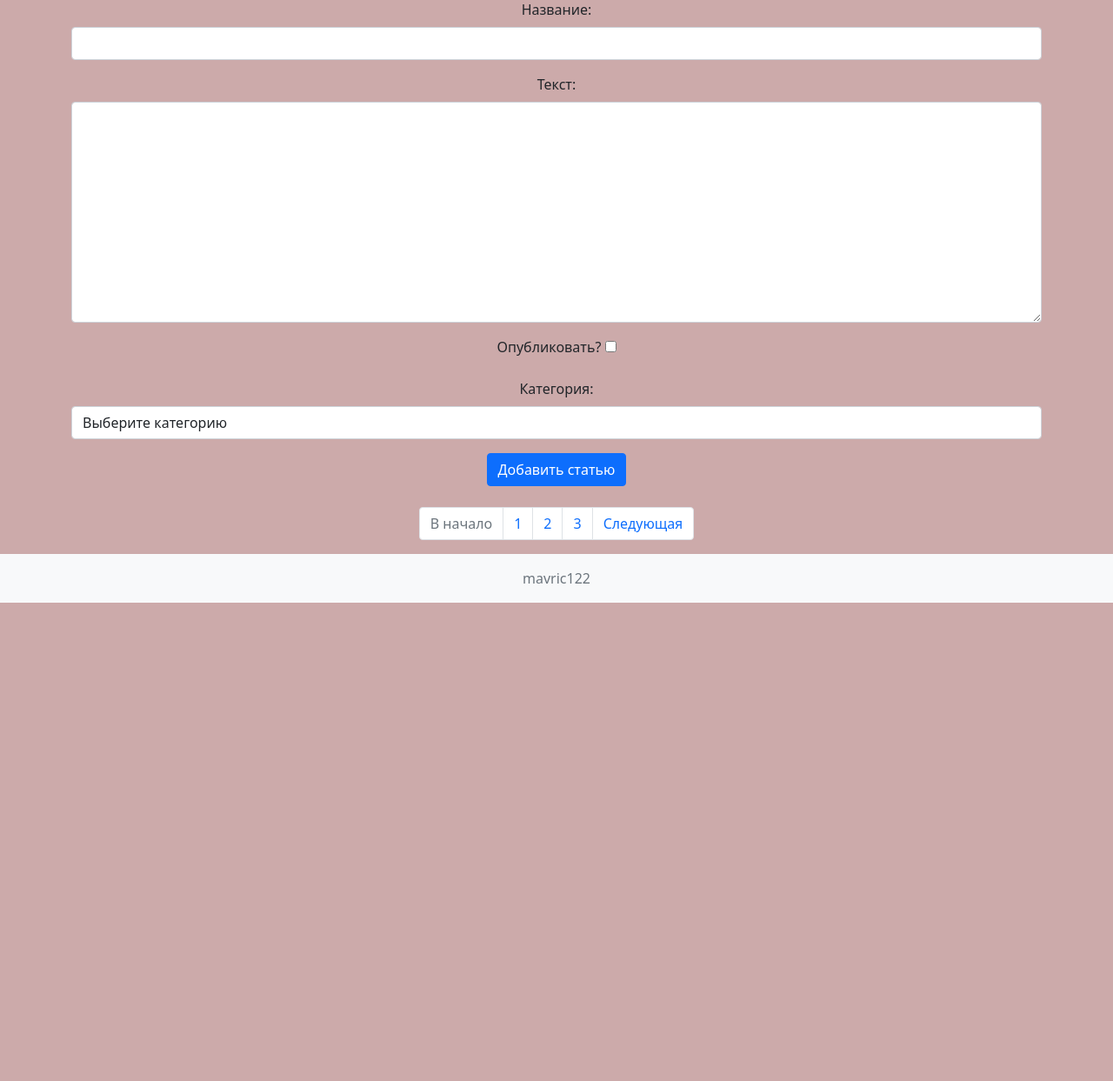
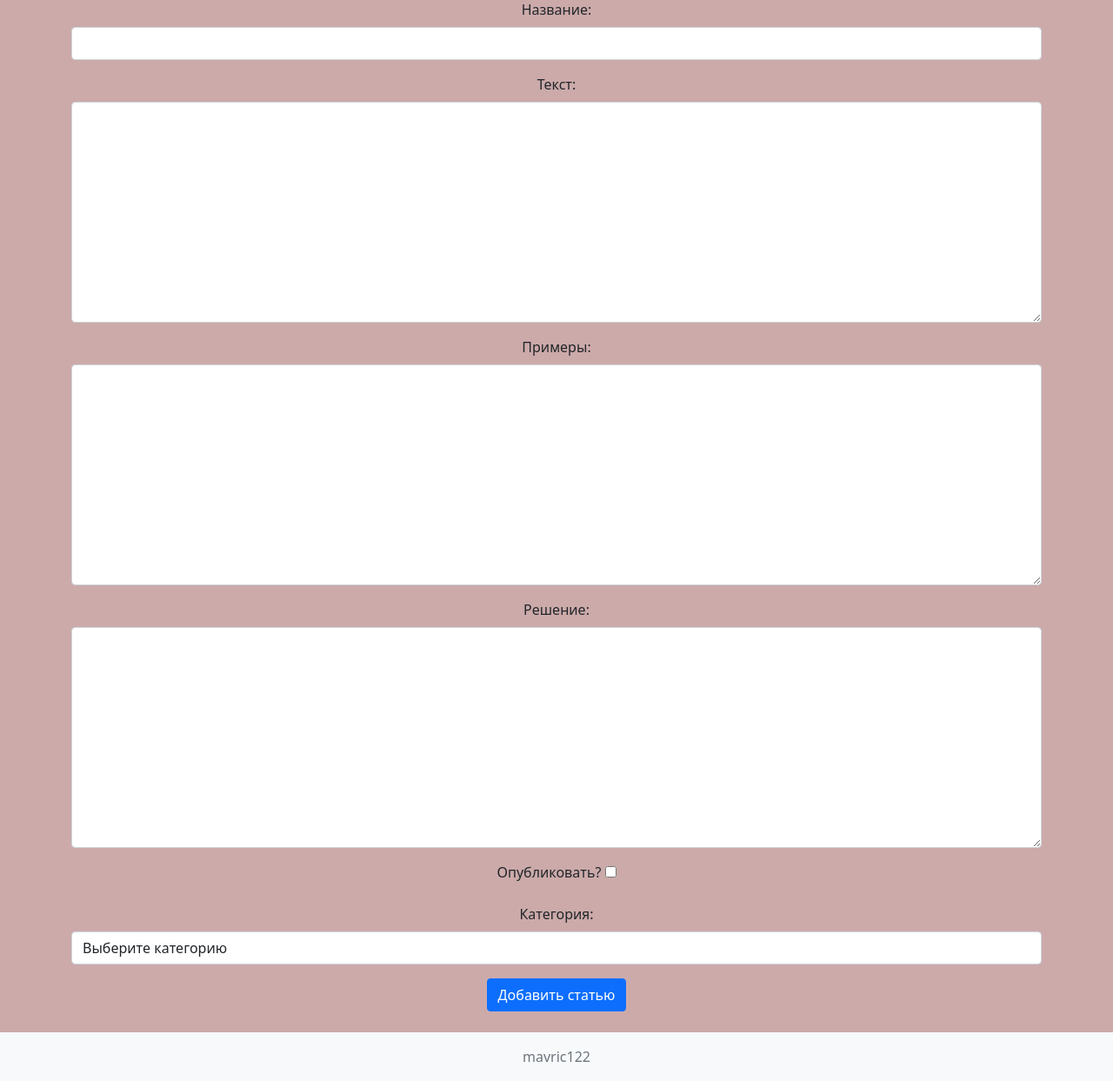
Before and after one commit to mavric122/Mavric_web_site_run2, a Django app: page /article/add-article/ in a window 1280 px wide. Shown: the part 227-1470 px from the top of the page at 87% size. Before the commit the page ends 920 px from the top, so only its background shows below. Run offline with Django 4.2, Linux system fonts and the light colour scheme; data comes from the database, SQL or seed files in the repository; both versions use the stored data as it was after the commit.

Commit message:
Поработал с формами.

```diff
--- a/mysite/Article/forms.py
+++ b/mysite/Article/forms.py
@@ -12,6 +12,14 @@ class ArticleForm(forms.Form):
                                 'class': 'form-control',
                                 'rows': 10
                             }))
+    examples = forms.CharField(label='Примеры', widget=forms.Textarea(attrs={
+                                'class': 'form-control',
+                                'rows': 10
+                            }))
+    solution = forms.CharField(label='Решение', widget=forms.Textarea(attrs={
+                                'class': 'form-control',
+                                'rows': 10
+                            }))
     is_published = forms.BooleanField(label='Опубликовано?')
     category = forms.ModelChoiceField(empty_label='Выберите категорию',label='Категория',
                                       queryset=Category.objects.all(), widget=forms.Select(attrs={
--- a/mysite/Article/views.py
+++ b/mysite/Article/views.py
@@ -1,4 +1,4 @@
-from django.shortcuts import render, get_object_or_404
+from django.shortcuts import render, get_object_or_404, redirect
 
 from .models import Article, Category
 from .forms import ArticleForm
@@ -25,6 +25,7 @@ def get_category(request, category_id):
                }
     return render(request, 'mysite/category.html', context)
 
+
 # Страница с выбранной категорией
 def view_article(request, article_id):
     # article_item = Article.objects.get(pk=article_id)
@@ -33,10 +34,14 @@ def view_article(request, article_id):
                }
     return render(request, 'mysite/view_article.html', content)
 
+
 # Добавить статью
 def add_article(request):
     if request.method == 'POST':
-        pass
+        form = ArticleForm(request.POST)
+        if form.is_valid():
+            article = Article.objects.create(**form.cleaned_data)
+            return redirect(article)
     else:
         form = ArticleForm()
     return render(request, 'mysite/add_article.html', {'form': form})
--- a/mysite/mysite/templates/mysite/add_article.html
+++ b/mysite/mysite/templates/mysite/add_article.html
@@ -51,6 +51,22 @@
                 </div>
 
                 <div class="mb-3">
+                    <label for="{{ form.examples.id_for_label }}" class="form-label">Примеры:</label>
+                    {{ form.examples }}
+                    <div class="invalid-feedback">
+                        {{ form.examples.errors }}
+                    </div>
+                </div>
+
+                <div class="mb-3">
+                    <label for="{{ form.solution.id_for_label }}" class="form-label">Решение:</label>
+                    {{ form.solution }}
+                    <div class="invalid-feedback">
+                        {{ form.solution.errors }}
+                    </div>
+                </div>
+
+                <div class="mb-3">
                     <label for="{{ form.is_published.id_for_label }}" class="form-label">Опубликовать?</label>
                     {{ form.is_published }}
                     <div class="invalid-feedback">
@@ -76,9 +92,7 @@
         <!-- Конец блока с формой -->
 
 
-        {% block number %}
-        {% include 'inc/_number.html' %}
-        {% endblock %}
+
 
         {% block footer %}
         {% include 'inc/_footer.html' %}
--- a/mysite/mysite/templates/mysite/view_article.html
+++ b/mysite/mysite/templates/mysite/view_article.html
@@ -40,7 +40,6 @@
                 <h2 class="card-title text-secondary  ">Решение: </h2><h5 class="card-title">{{ article_item.solution }}</h5>
                 {% endif %}
                 <h6 class="card-title"> Статья добавлена: {{ article_item.created_at }}</h6>
-                <a href="{{ item.get_absolute_url }}" class="btn btn-primary">Читать статью</a>
             </div>
         </div>
     </div>
@@ -51,9 +50,6 @@
 <!-- Конец блока с списком статей -->
 
 
-        {% block number %}
-        {% include 'inc/_number.html' %}
-        {% endblock %}
 
         {% block footer %}
         {% include 'inc/_footer.html' %}
```
Also changed, not shown: mysite/db.sqlite3.
